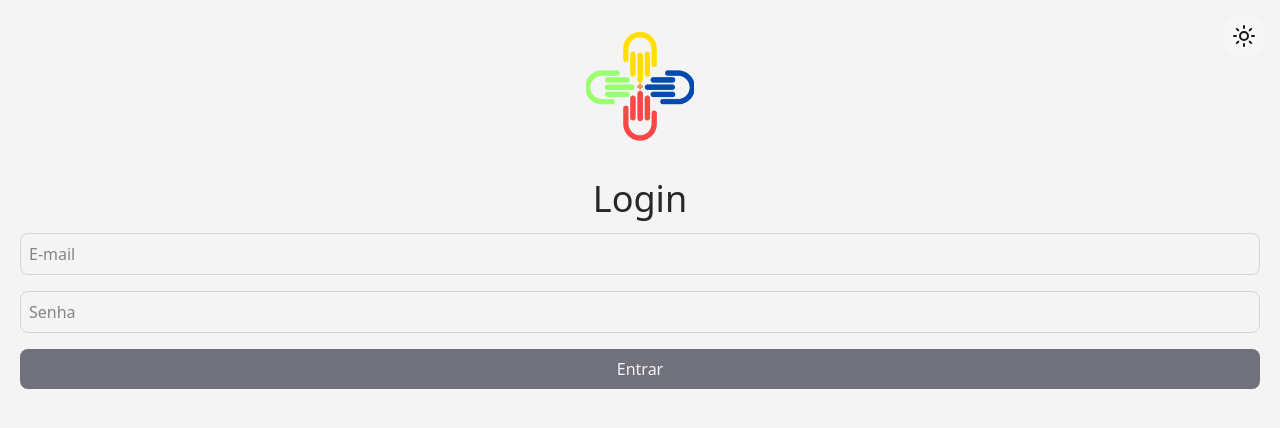
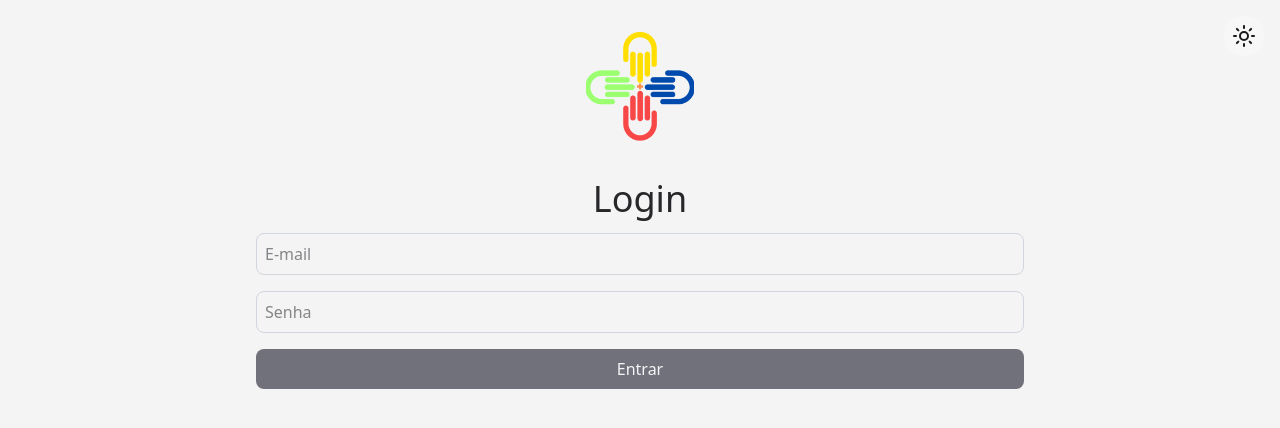
Before and after one commit to franpazello96/Ampara, a Next.js app: page /signin in a window 1280 px wide. Shown: the top 428 px of the page. Built offline with nearby package versions, Linux system fonts and the light colour scheme.

Commit message:
Centralizando signin

```diff
--- a/src/app/(auth)/signin/page.tsx
+++ b/src/app/(auth)/signin/page.tsx
@@ -7,32 +7,29 @@ import logo from "@/assets/logo.png";
 import { useState } from "react";
 import { Button } from "@/components/button";
 
-export default function Signin(){
-
+export default function Signin() {
   const [email, setEmail] = useState('');
   const [password, setPassword] = useState('');
 
-
-  function handleSubmit(event: React.FormEvent){
+  function handleSubmit(event: React.FormEvent) {
     event.preventDefault();
     console.log('E-mail', email);
     console.log('Senha', password);
-
   }
 
-  return(
-    <div className="min-h-screen">
+  return (
+    <div className="w-full flex justify-center items-center">
+      <div className="max-w-3xl w-full">
         <div className="flex flex-col justify-center items-center">
           <Image src={logo} alt="Logo" width={108.5} height={30} />
           <ThemeToggle />
         </div>
 
+        <h1 className="flex text-4xl leading-none font-medium md:text-4xl mt-10 text-zinc-800 dark:text-zinc-100 justify-center items-center">
+          Login
+        </h1>
 
-      <h1 className="flex text-4xl leading-none font-medium md:text-4xl mt-10
-      text-zinc-800 dark:text-zinc-100 justify-center items-center">
-      Login </h1>
-
-      <form action="" onSubmit={handleSubmit}>
+        <form onSubmit={handleSubmit}>
           <Input
             type="email"
             placeholder="E-mail"
@@ -49,5 +46,6 @@ export default function Signin(){
           <Button type="submit"> Entrar </Button>
         </form>
       </div>
-  )
+    </div>
+  );
 }
```
Lines whose indentation alone changed are shown as unchanged.
